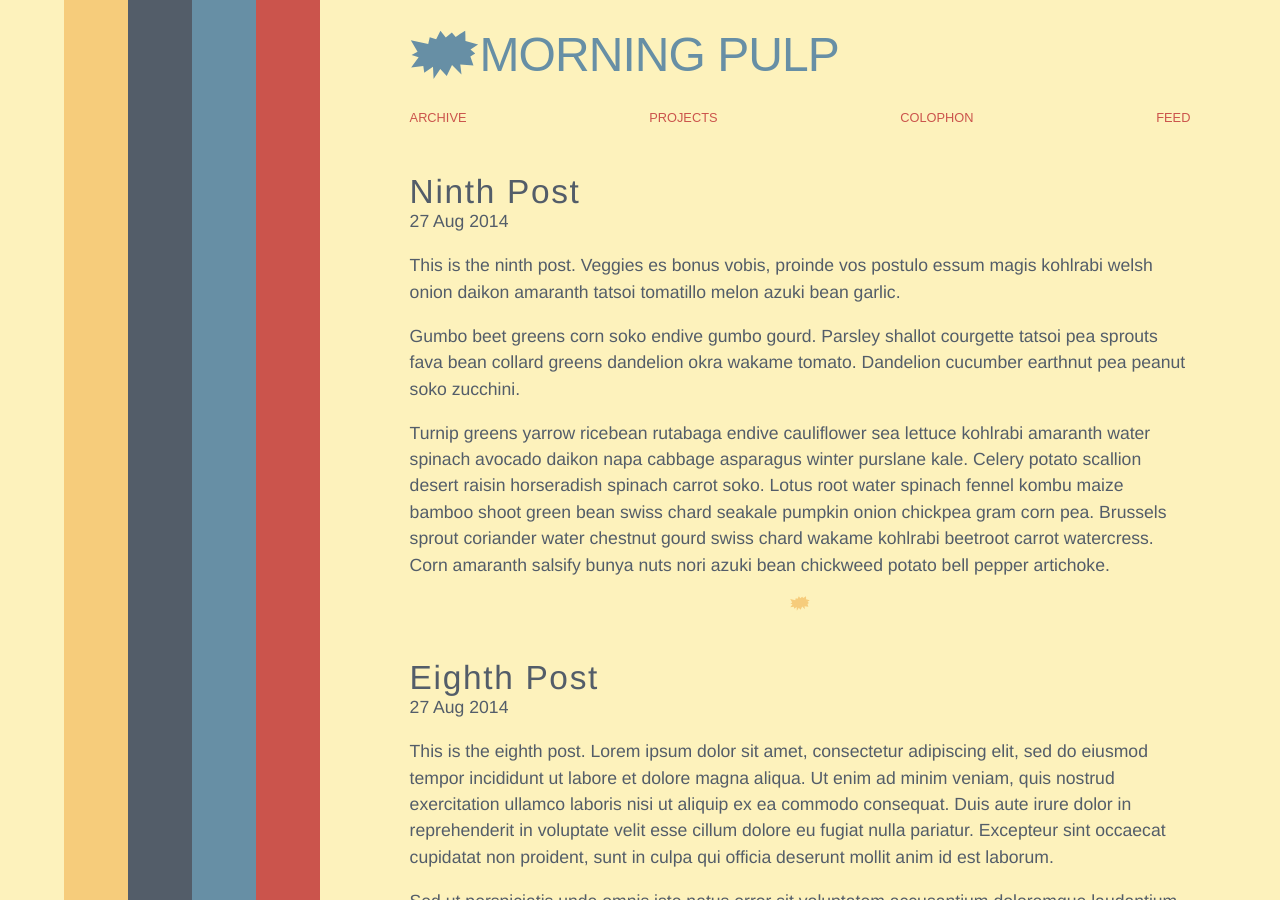
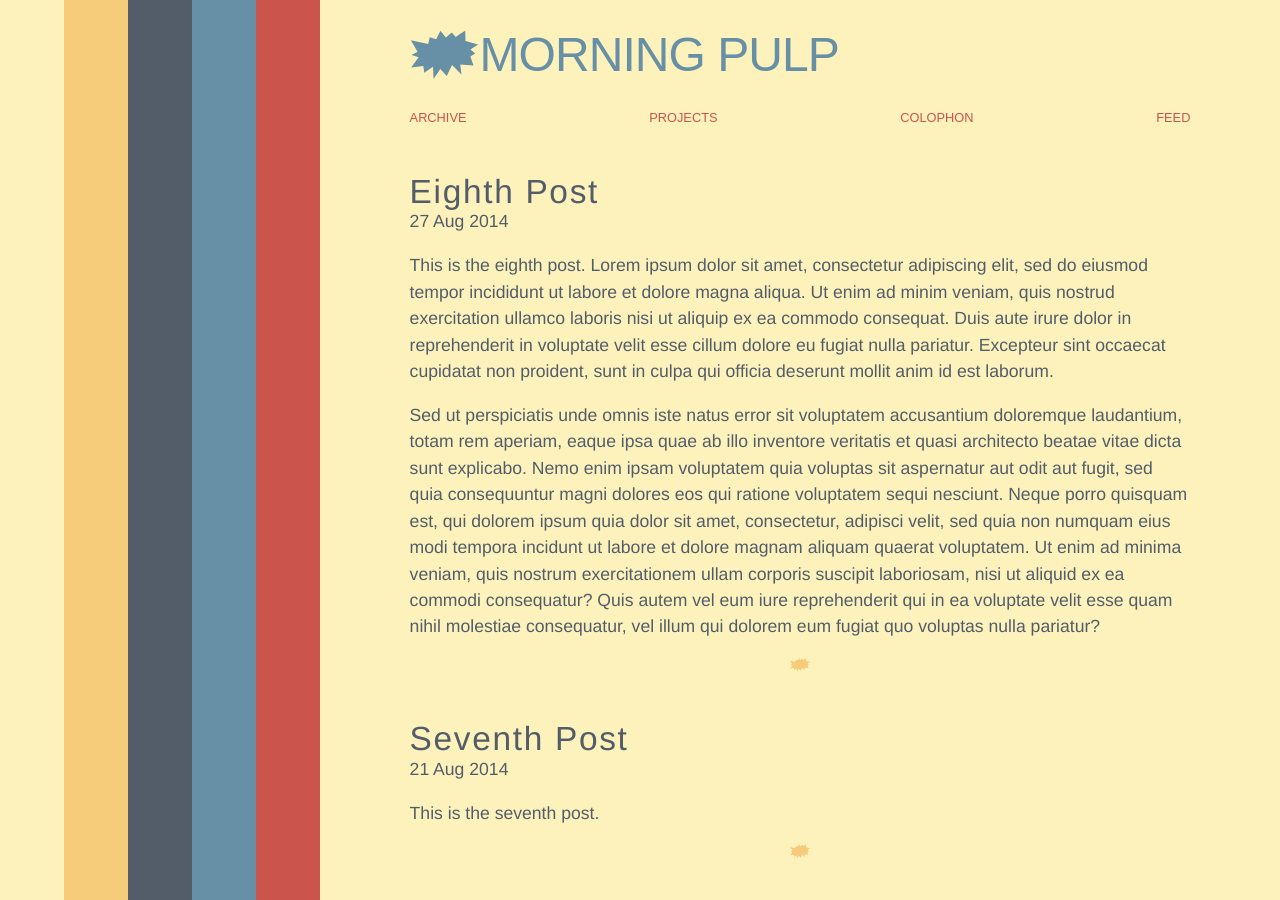
Before and after one commit to thatcameron/jekyll, a Jekyll site: the page built from index.html, in a window 1280 px wide and 900 px high. Built offline with Jekyll 4.4.1, drawn with Linux system fonts in a browser that asks for light colours; Markdown is read by kramdown in place of the engine named in the settings.

Commit message:
Hopefully this works

```diff
--- a/_layouts/post.html
+++ b/_layouts/post.html
@@ -9,7 +9,7 @@
 {% include header.html %}
   <section class="content">
     <article>
-      <h2>{{ page.title }}{{ page.url }}</h2>
+      <h2><a href="{{ site.baseurl }}{{ page.url }}">{{ page.title }}</a></h2>
       <time datetime="{{ page.date | date_to_xmlschema }}" pubdate="pubdate">{{ page.date | date_to_string }}</time>
       {{ content }}    </article>
   </section>
--- a/_posts/2014-08-27-ninth-post.md
+++ /dev/null
@@ -1,12 +0,0 @@
----
-title: "Ninth Post"
-author: Cameron Tracy
-date: 2014-08-27 08:30:49 -0700
-layout: post
-published: true
----
-This is the ninth post. Veggies es bonus vobis, proinde vos postulo essum magis kohlrabi welsh onion daikon amaranth tatsoi tomatillo melon azuki bean garlic.
-
-Gumbo beet greens corn soko endive gumbo gourd. Parsley shallot courgette tatsoi pea sprouts fava bean collard greens dandelion okra wakame tomato. Dandelion cucumber earthnut pea peanut soko zucchini.
-
-Turnip greens yarrow ricebean rutabaga endive cauliflower sea lettuce kohlrabi amaranth water spinach avocado daikon napa cabbage asparagus winter purslane kale. Celery potato scallion desert raisin horseradish spinach carrot soko. Lotus root water spinach fennel kombu maize bamboo shoot green bean swiss chard seakale pumpkin onion chickpea gram corn pea. Brussels sprout coriander water chestnut gourd swiss chard wakame kohlrabi beetroot carrot watercress. Corn amaranth salsify bunya nuts nori azuki bean chickweed potato bell pepper artichoke.
```
